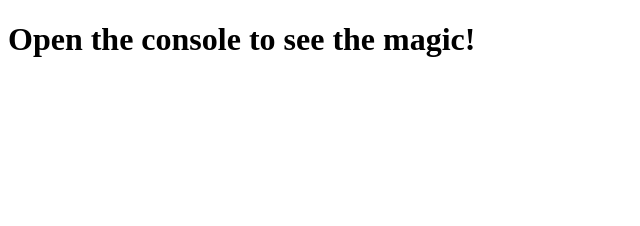
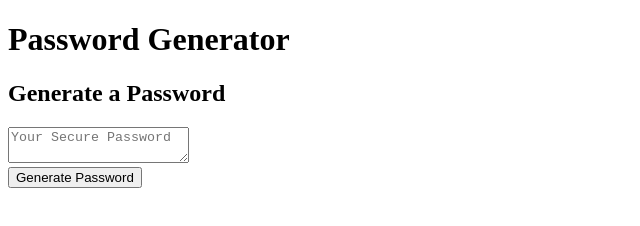
Before and after one commit to nomvaa/Homework3, a plain HTML site: page Index.html in a window 1280 px wide. Shown: the whole page, without its empty margins (0-640 px from the left). Drawn offline with Linux system fonts and the light colour scheme.

Commit message:
Update Index.html

```diff
--- a/Index.html
+++ b/Index.html
@@ -1,81 +1,34 @@
 <!DOCTYPE html>
-<html lang="en-us">
+<html lang="en">
   <head>
-    <meta charset="UTF-8">
-    <title>My First Function</title>
+    <meta charset="UTF-8" />
+    <meta name="viewport" content="width=device-width, initial-scale=1.0" />
+    <meta http-equiv="X-UA-Compatible" content="ie=edge" />
+    <title>Password Generator</title>
+    <link rel="stylesheet" href="style.css" />
   </head>
   <body>
-
-    <h1>Open the console to see the magic!</h1>
-
-    <script>
-
-      // FUNCTIONS
-      // ================================================================================
-
-      // Create a Function called "adder" that take three arguments (x, y, z).
-      // The function should add the arguments together, and log the result to the console.
-
-
-      // Create a Function called "multiplier" that takes three arguments (x, y, z).
-      // The function should multiply the arguments, and log the result to the console.
-
-
-      // Create a Function called "isString" that takes three arguments (x, y, z).
-      // "isString" determines if all three arguments are strings and logs an appropriate response to the console.
-
-
-      // Create a Function called "vowelChecker" that takes in a single argument (x).
-      // "vowlChecker" logs whether or not the input is a vowel.
-
-
-      // BONUS
-      // Creates a version of "adder" that returns its result. Function is called "adderReturn".
-
-
-      // Creates a version of "multiplier" that returns its result. Function is called "multiplierReturn".
-
-
-      // FUNCTION EXECUTION
-      // ================================================================================
-
-      // Add in the lines of code below necessary to call the functions we created above.
-
-
-      // Call the adder function here.
-
-
-      console.log("-------------------");
-
-
-      // Call the multiplier function here.
-
-
-      console.log("-------------------");
-
-
-      // Call the isString function here.
-
-
-      console.log("-------------------");
-
-
-      // Call the vowelChecker function here.
-
-
-      console.log("-------------------");
-
-
-      // BONUS
-      // Call the adderReturn function here and set it equal to a variable. Then log that variable to the console.
-
-
-      console.log("-------------------");
-
-
-      // Call the multiplierReturn function here and set it equal to a variable. Then log that variable to the console.
-
-    </script>
-
+    <div class="wrapper">
+      <header>
+        <h1>Password Generator</h1>
+      </header>
+      <div class="card">
+        <div class="card-header">
+          <h2>Generate a Password</h2>
+        </div>
+        <div class="card-body">
+          <textarea
+            readonly
+            id="password"
+            placeholder="Your Secure Password"
+            aria-label="Generated Password"
+          ></textarea>
+        </div>
+        <div class="card-footer">
+          <button id="generate" class="btn">Generate Password</button>
+        </div>
+      </div>
+    </div>
+    <script src="script.js"></script>
   </body>
 </html>
```
